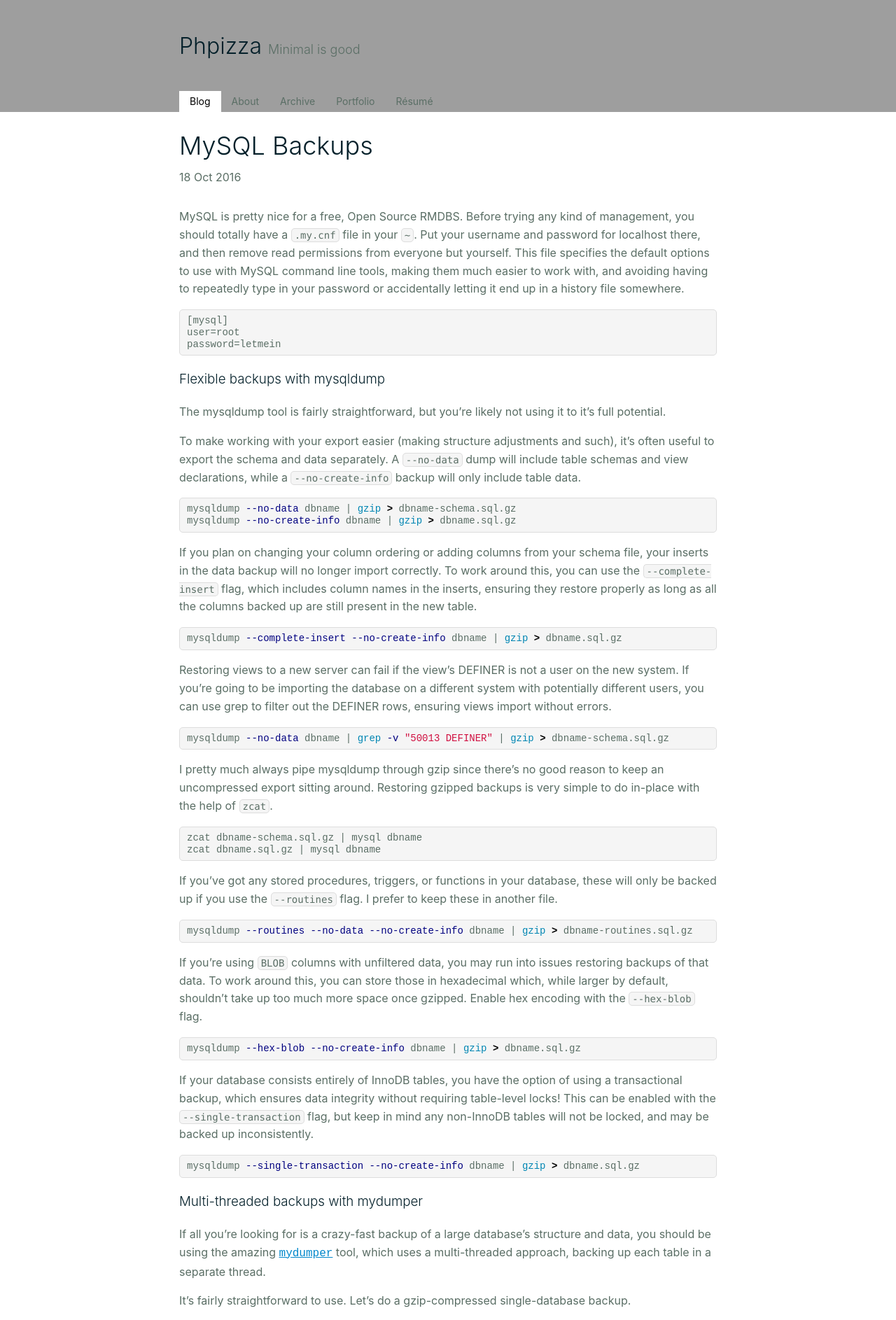
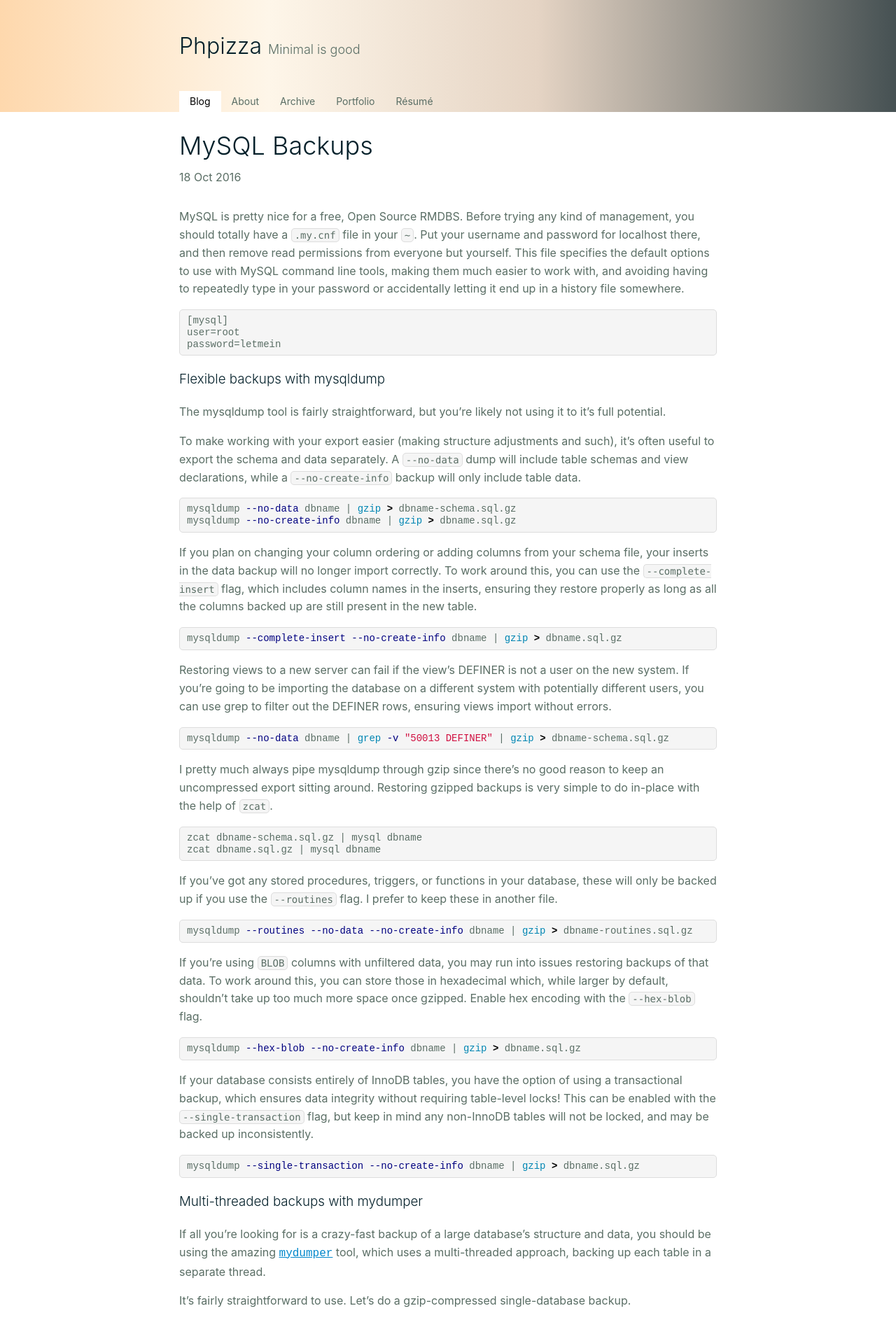
Before and after one commit to Alanaktion/alanaktion.github.io, a Jekyll site: the page built from index.html, in a window 1280 px wide. Shown: the top 1886 px of the page at 70% size. Built offline with Jekyll 4.4.1, drawn with Linux system fonts in a browser that asks for light colours; the list of posts is cut into pages by our own code.

Commit message:
Use a gradient instead of a background image
Reduces the requests-per-page even more!

```diff
--- a/public/css/phpizza.scss
+++ b/public/css/phpizza.scss
@@ -5,11 +5,11 @@
 /* Variables */
 // Colors
 $body-bg: #fff;
-$body-fg: #5A6E65;
+$body-fg: #5a6e65;
 $post-bg: #f5f5f5;
 $link-color: #0087cb;
 $heading-fg: #04202a;
-$active-bg: #4C5B5E;
+$active-bg: #4c5b5e;
 
 $spacer: 15px;
 
@@ -39,7 +39,9 @@ body {
 .site-header {
   text-align: center;
   color: $heading-fg;
+  background-color: #f5e8d8;
   background-image: url(https://blog.phpizza.com/assets/ui/header-bg.jpg);
+  background-image: linear-gradient(to right, #FED8AD 0%, #FEF6E9 30%, #E5D4C4 60%, #465153 100%);
   background-position: center center;
   background-size: cover;
   padding: ($spacer / 3) 0;
```
